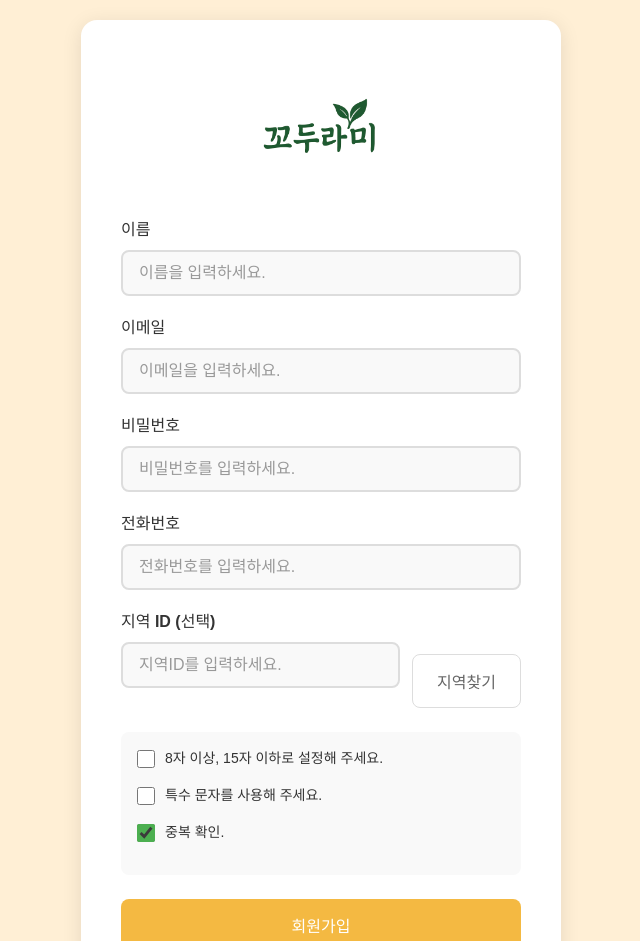
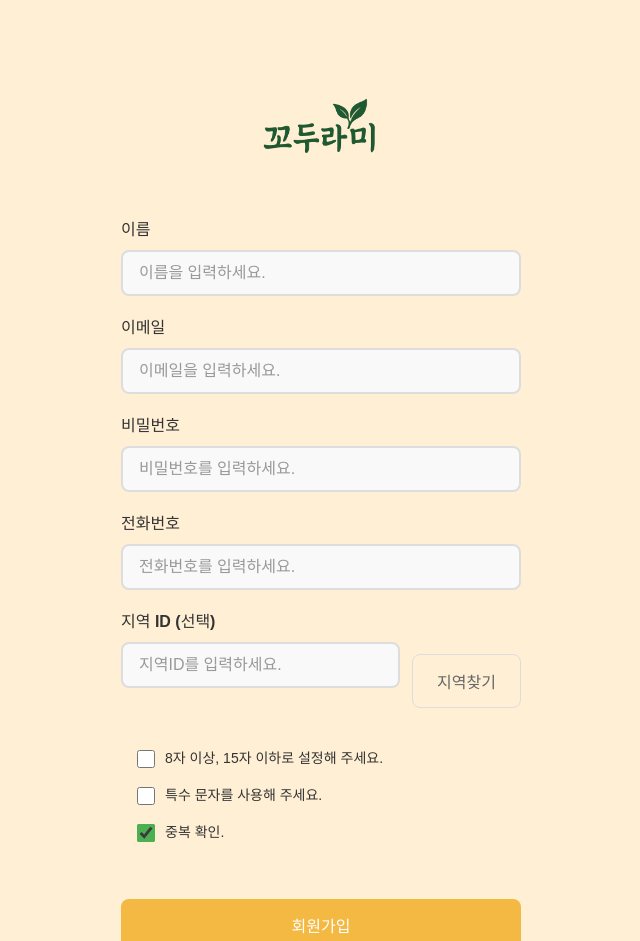
Before and after one commit to dmswl0709/ggodurami-frontend, a React (Vite) app: page /signup in a window 1280 px wide. Shown: the top 941 px of the page, without its empty margins (319-959 px from the left). Built offline with nearby package versions, Linux system fonts and the light colour scheme.

Commit message:
chore: 로그인/회원가입 페이지 배경 수정
1. 로그인,회원가입 페이지 배경색 화이트 -> FFEFD5 변경
2. Logo 이미지 클릭시 Home 페이지로 이동

```diff
--- a/src/Components/Logo/Logo.tsx
+++ b/src/Components/Logo/Logo.tsx
@@ -1,5 +1,6 @@
 // components/common/Logo.tsx
 import React from 'react';
+import { useNavigate } from 'react-router-dom';
 import styled from 'styled-components';
 import logoImg from '../../assets/images/Logo.png';
 
@@ -8,11 +9,22 @@ const LogoWrapper = styled.div`
   flex-direction: column;
   align-items: center;
   margin-bottom: 8px;
+  cursor: pointer;
+  transition: transform 0.2s ease;
+
+  &:hover {
+    transform: scale(1.02);
+  }
+
+  &:active {
+    transform: scale(0.98);
+  }
 `;
 
 const LogoImage = styled.img`
   width: 150px;
   height: 150px;
+  user-select: none;
 `;
 
 const LogoText = styled.h1`
@@ -21,11 +33,18 @@ const LogoText = styled.h1`
   color: #4CAF50;
   margin: 0;
   letter-spacing: -0.5px;
+  user-select: none;
 `;
 
 export const Logo: React.FC = () => {
+  const navigate = useNavigate();
+
+  const handleLogoClick = () => {
+    navigate('/');
+  };
+
   return (
-    <LogoWrapper>
+    <LogoWrapper onClick={handleLogoClick}>
       <LogoImage src={logoImg} alt="꼬두라미 로고" />
     </LogoWrapper>
   );
--- a/src/pages/Login.tsx
+++ b/src/pages/Login.tsx
@@ -16,10 +16,10 @@ const PageContainer = styled.div`
 `;
 
 const FormContainer = styled.div`
-  background-color: white;
+  background-color: #FFEFD5;
   padding: 40px;
   border-radius: 16px;
-  box-shadow: 0 4px 20px rgba(0, 0, 0, 0.1);
+  box-shadow: 0 4px 20px rgba(0, 0, 0, 0);
   width: 100%;
   max-width: 400px;
 `;
--- a/src/pages/SignUp.tsx
+++ b/src/pages/SignUp.tsx
@@ -18,10 +18,10 @@ const PageContainer = styled.div`
 `;
 
 const FormContainer = styled.div`
-  background-color: white;
+  background-color: #FFEFD5;
   padding: 40px;
   border-radius: 16px;
-  box-shadow: 0 4px 20px rgba(0, 0, 0, 0.1);
+  box-shadow: 0 4px 20px rgba(0, 0, 0, 0);
   width: 100%;
   max-width: 480px;
 `;
@@ -29,7 +29,7 @@ const FormContainer = styled.div`
 const CheckboxSection = styled.div`
   margin: 24px 0;
   padding: 16px;
-  background-color: #f9f9f9;
+  background-color: #FFEFD5;
   border-radius: 8px;
 `;
 
```
